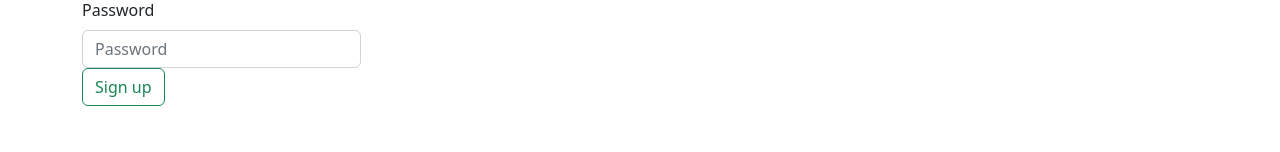
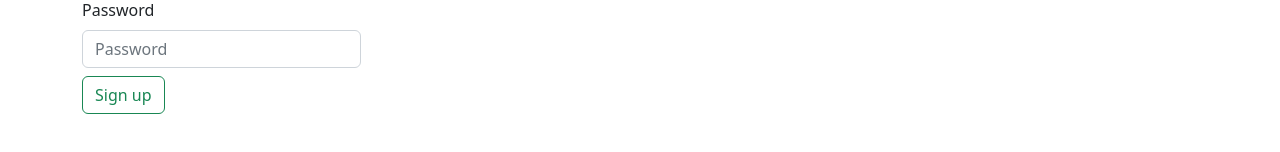
Before and after one commit to Olyazarichna/goit-react-hw-08-phonebook, a React (Create React App) app: page /goit-react-hw-08-phonebook/register in a window 1280 px wide. Shown: the part 198-350 px from the top of the page. Built offline with nearby package versions, Linux system fonts and the light colour scheme.

Commit message:
Update SignupView.js

```diff
--- a/src/components/SignupView/SignupView.js
+++ b/src/components/SignupView/SignupView.js
@@ -79,7 +79,7 @@ export const SignupView = () => {
           className="me-2 w-25"
           aria-label="Search"
         />
-        <Button variant="outline-success" type="submit" >
+        <Button variant="outline-success" type="submit" className='mt-2' >
           Sign up
         </Button>
       </Form>
```
